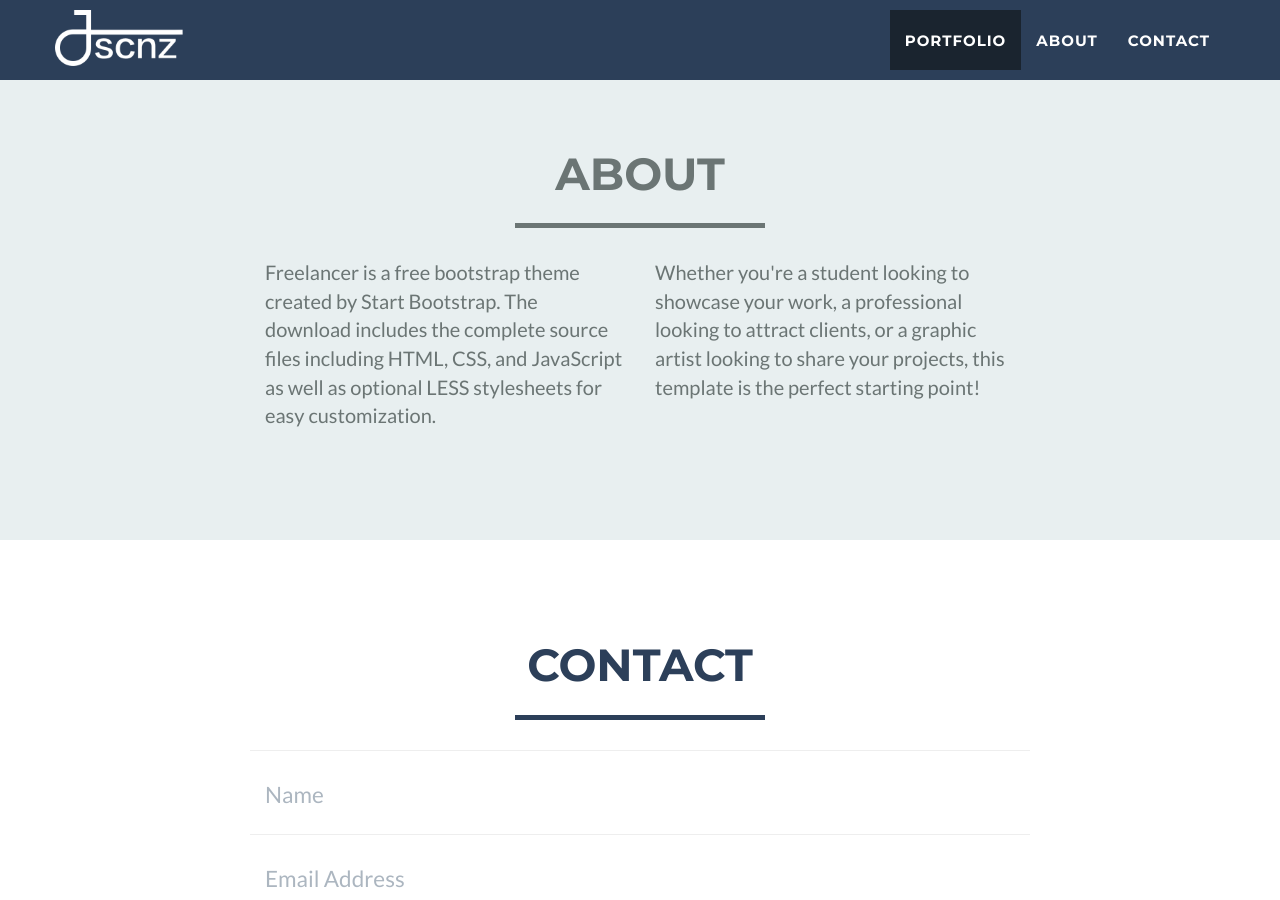
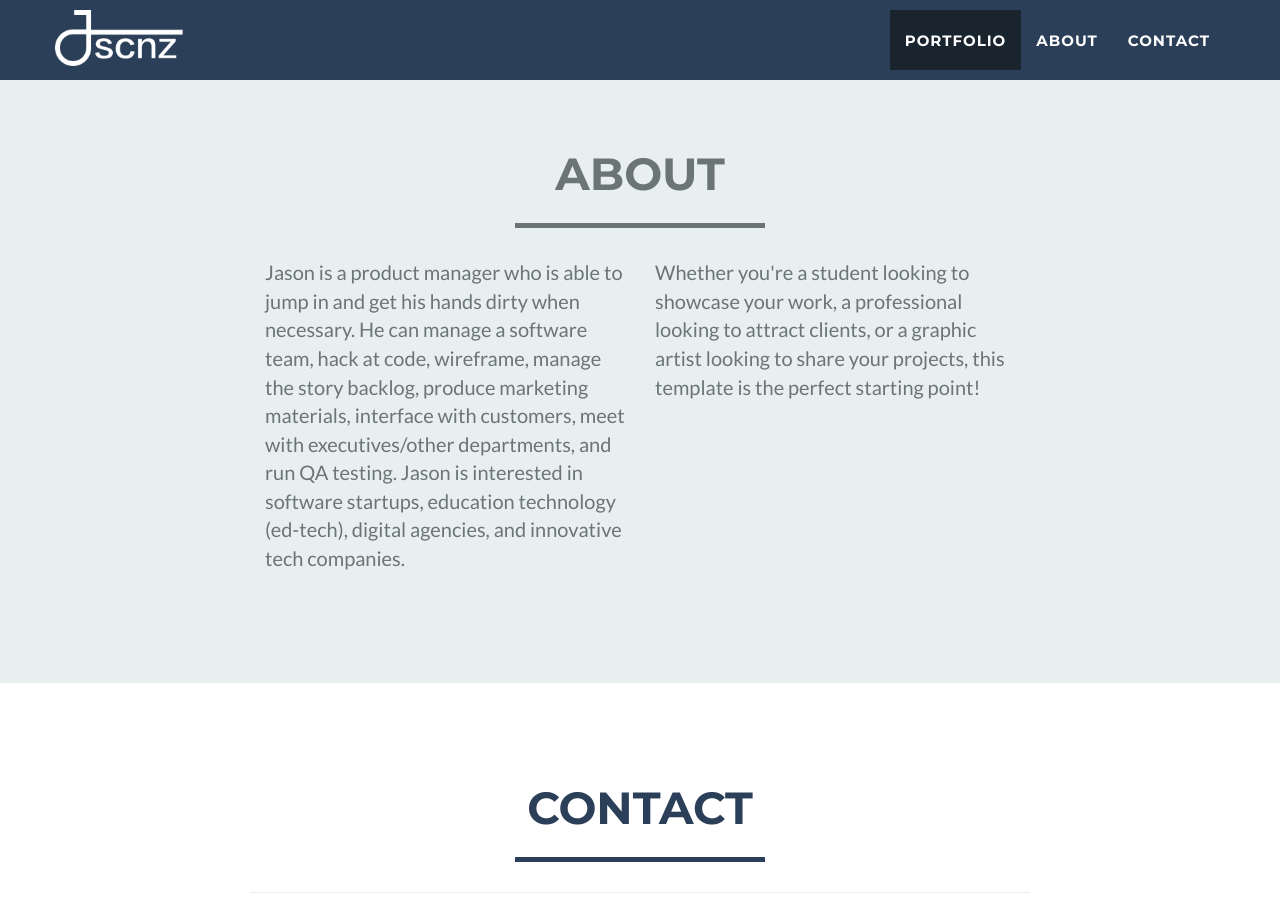
Before and after one commit to jscanzoni/jscanzoni.github.io, a Jekyll site: the page built from index.html, in a window 1280 px wide and 900 px high, scrolled down 1622 px. Built offline with Jekyll 4.4.1, drawn with Linux system fonts in a browser that asks for light colours.

Commit message:
first paragraph of about

```diff
--- a/_includes/about.html
+++ b/_includes/about.html
@@ -9,7 +9,7 @@
             </div>
             <div class="row">
                 <div class="col-lg-4 col-lg-offset-2">
-                    <p>Freelancer is a free bootstrap theme created by Start Bootstrap. The download includes the complete source files including HTML, CSS, and JavaScript as well as optional LESS stylesheets for easy customization.</p>
+                    <p>Jason is a product manager who is able to jump in and get his hands dirty when necessary. He can manage a software team, hack at code, wireframe, manage the story backlog, produce marketing materials, interface with customers, meet with executives/other departments, and run QA testing. Jason is interested in software startups, education technology (ed-tech), digital agencies, and innovative tech companies.</p>
                 </div>
                 <div class="col-lg-4">
                     <p>Whether you're a student looking to showcase your work, a professional looking to attract clients, or a graphic artist looking to share your projects, this template is the perfect starting point! </p>
```
